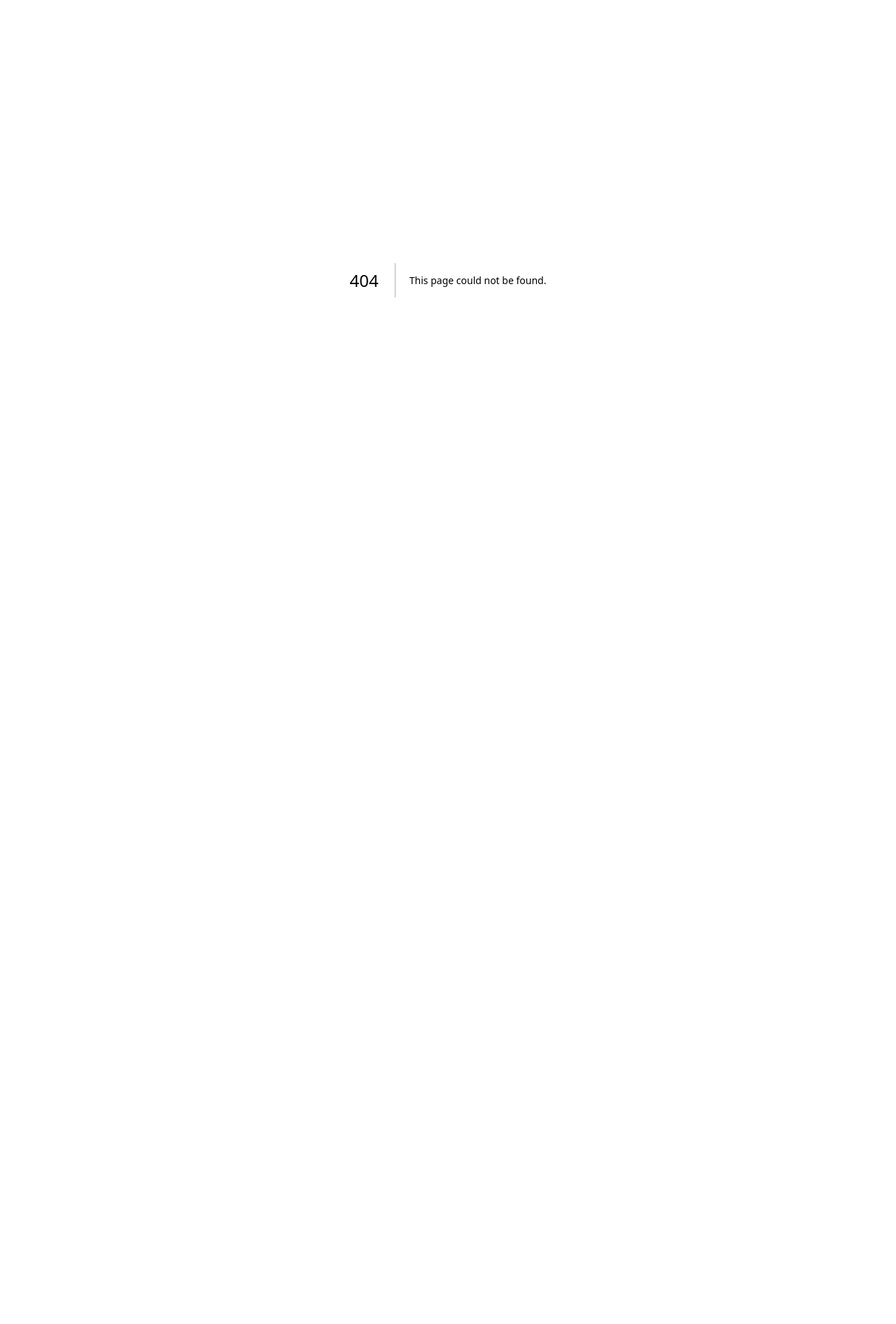
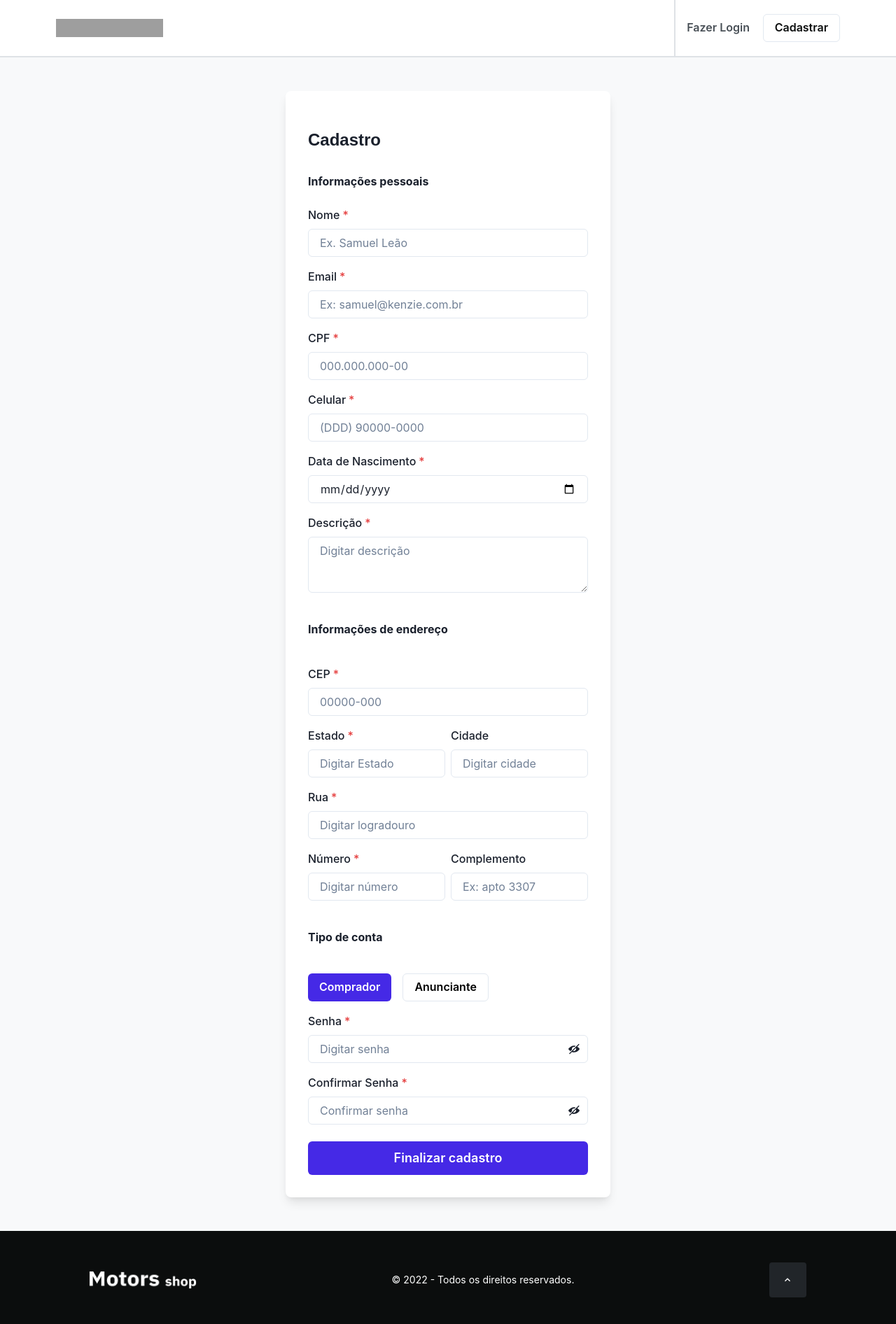
Before and after one commit to group6-t14-alex/front-motors-shop, a Next.js app: page /signup in a window 1280 px wide. Before the commit this address had no page. Shown: the top 1892 px of the page at 70% size. Before the commit the page ends 800 px from the top, so only its background shows below. Built offline with nearby package versions, Linux system fonts and the light colour scheme; grey boxes are pictures that could not be loaded.

Commit message:
feat: create signup

```diff
--- /dev/null
+++ b/src/pages/signup.tsx
@@ -0,0 +1,16 @@
+"use client";
+import {Header} from "@/components/header/header";
+import {Footer} from "@/components/footer/footer";
+import SignupCard from "@/components/cards/signupCard";
+
+const Signup = () => {
+  return (
+    <>
+      <Header />
+      <SignupCard />
+      <Footer />
+    </>
+  )
+}
+
+export default Signup
```
